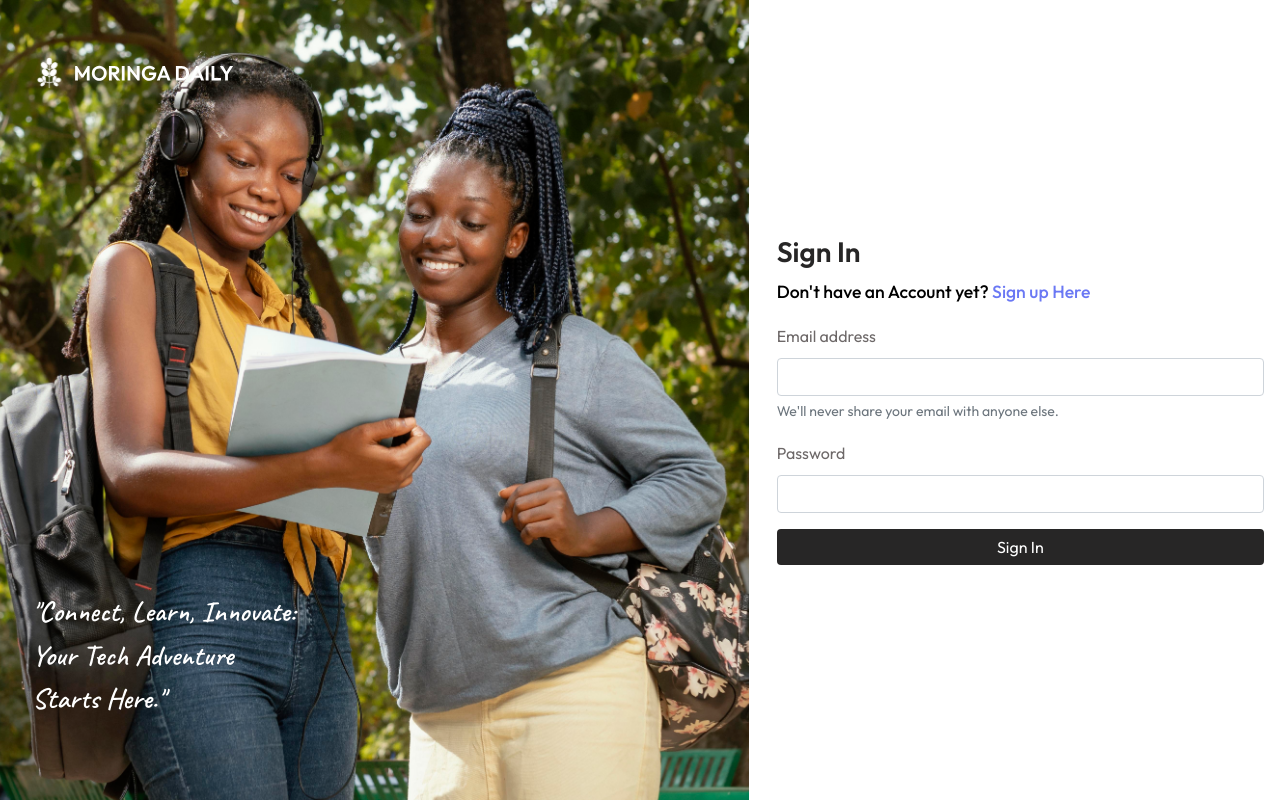
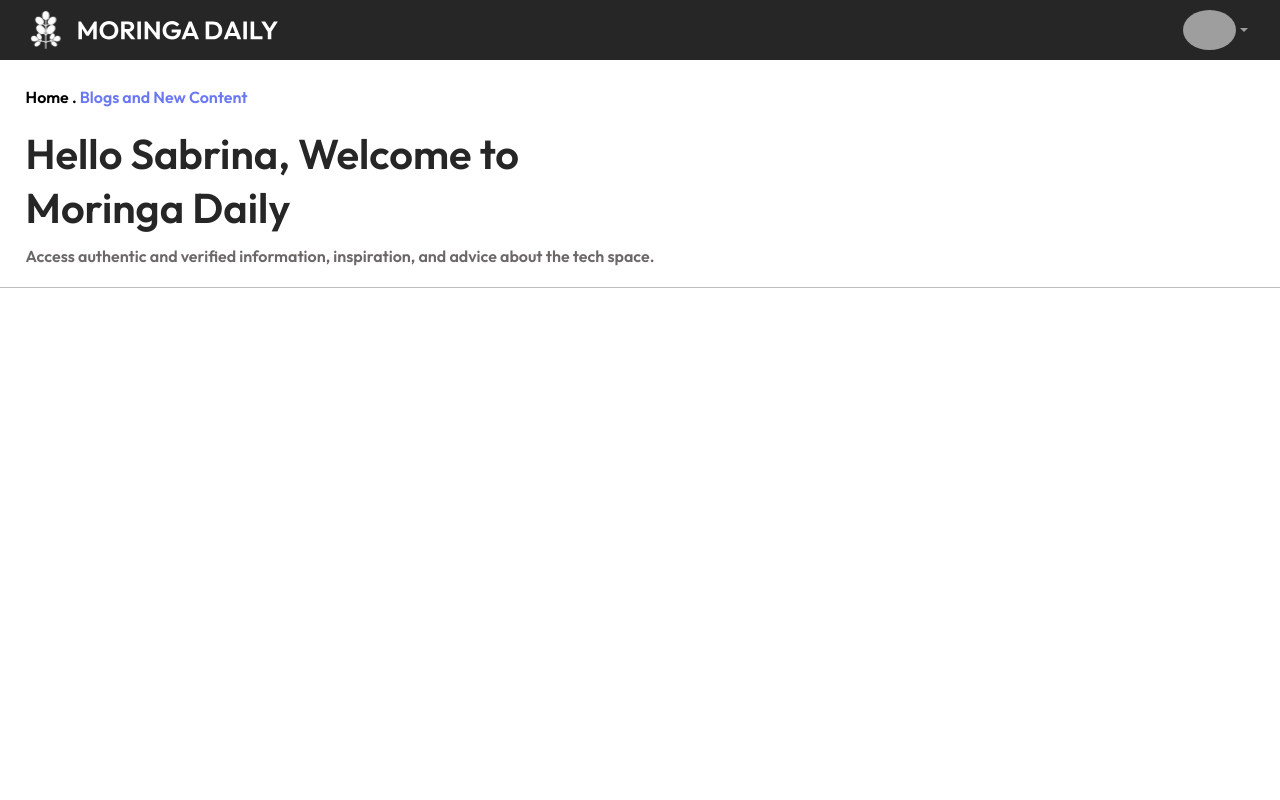
Before and after one commit to chyvail/Moringa-School-Daily, a React (Create React App) app in the folder frontend/: page / in a window 1280 px wide. Built offline with nearby package versions, Linux system fonts and the light colour scheme; grey boxes are pictures that could not be loaded.

Commit message:
Hero section complete

```diff
--- a/frontend/src/App.css
+++ b/frontend/src/App.css
@@ -20,7 +20,7 @@
   --white: #fff;
   --transition: all 400ms ease;
 
-  --container-width-lg: 95%;
+  --container-width-lg: 96%;
   --container-width-md: 86%;
   --container-width-sm: 90%;
 }
@@ -104,6 +104,33 @@
   background: var(--color-secondary);
 }
 
+nav {
+  background-color: var(--color-primary);
+  height: 60px;
+}
+
+.custom-logo img {
+  width: 70%;
+}
+
+.hero-top p {
+  font-weight: 600;
+}
+
+.hero-top h3 {
+  width: 47%;
+  line-height: 1.3em;
+  font-size: 2.6em;
+  font-weight: 600;
+}
+
+.hero-top span {
+  color: var(--color-secondary);
+}
+
+.hero-description {
+  color: #6d6868;
+}
 /* Small Screens */
 @media screen and (max-width: 600px) {
   .auth-image-section {
--- a/frontend/src/App.js
+++ b/frontend/src/App.js
@@ -1,14 +1,14 @@
 import "./App.css";
 import { BrowserRouter, Routes, Route } from "react-router-dom";
 import SignIn from "./components/SignIn";
-//import Home from "./pages/Home";
+import Home from "./pages/Home";
 import SignUp from "./components/SignUp";
 
 function App() {
   return (
     <BrowserRouter>
     <Routes>
-      <Route path="/" element={<SignIn />}/>
+      <Route path="/" element={<Home />}/>
       <Route path="/login" element={<SignIn />}/>
       <Route path="/register" element={<SignUp />}/>
     </Routes>
--- /dev/null
+++ b/frontend/src/components/Hero.jsx
@@ -0,0 +1,19 @@
+import React from "react";
+
+export default function Hero() {
+  return (
+    <>
+      <div className="container-lgs mt-4 hero-top">
+        <p>
+          Home . <span> Blogs and New Content</span>
+        </p>
+        <h3>Hello Sabrina, Welcome to Moringa Daily</h3>
+        <p className="hero-description">
+          Access authentic and verified information, inspiration, and advice
+          about the tech space.
+        </p>
+      </div>
+      <hr />
+    </>
+  );
+}
--- a/frontend/src/pages/Home.jsx
+++ b/frontend/src/pages/Home.jsx
@@ -1,7 +1,12 @@
 import React from 'react'
+import Nav from '../components/Nav'
+import Hero from '../components/Hero'
 
 export default function Home() {
   return (
-    <div>HomePage</div>
+    <>
+      <Nav />
+      <Hero />
+    </>
   )
 }
```
